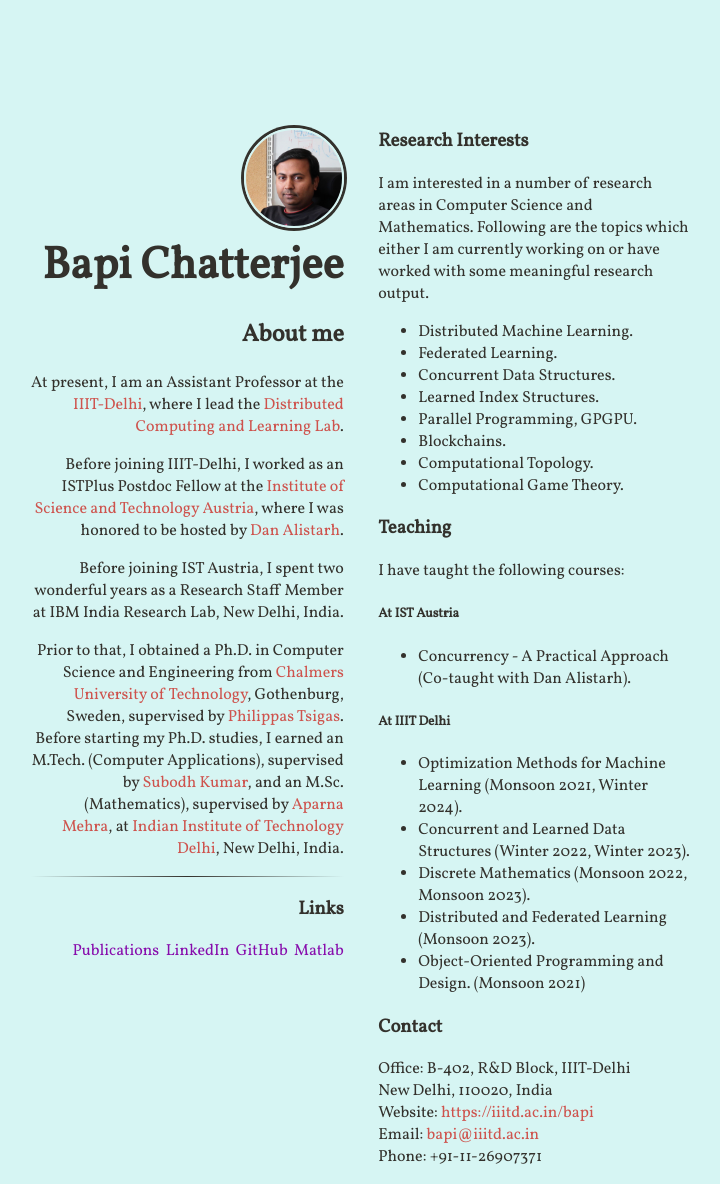
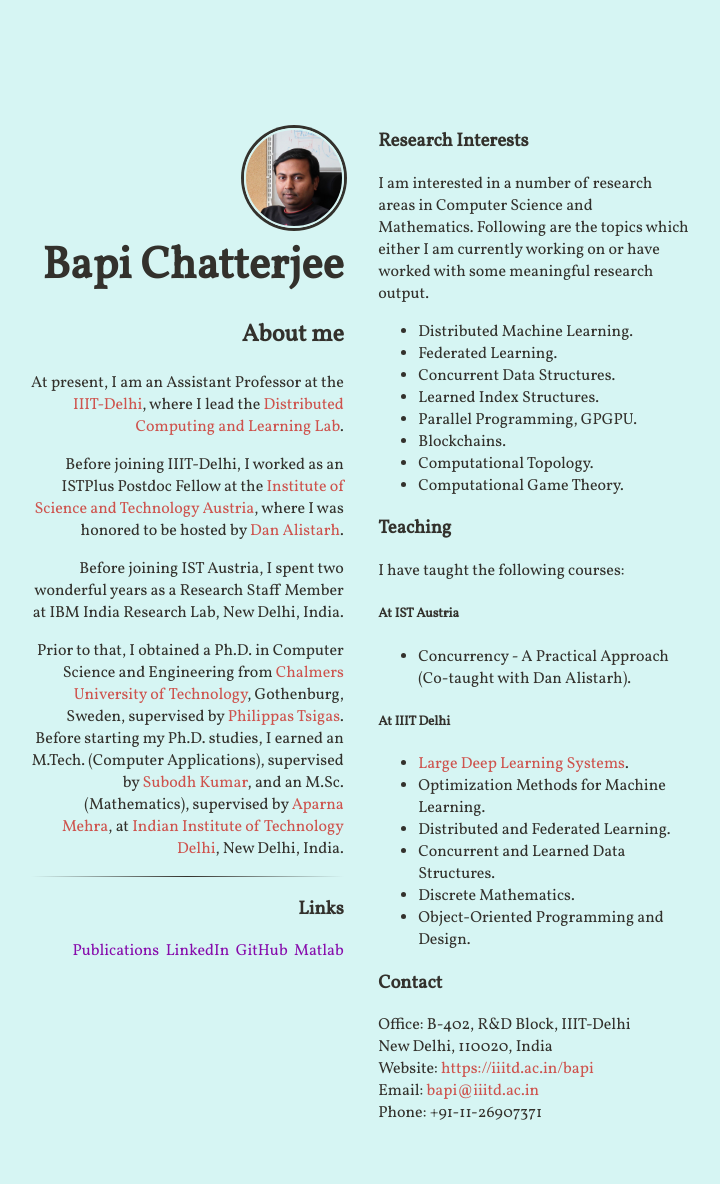
Before and after one commit to bapi/bapi.github.io, a Jekyll site: the page built from index.html, in a window 1280 px wide. Shown: the whole page, without its empty margins (289-1009 px from the left). Built offline with Jekyll 4.4.1, drawn with Linux system fonts in a browser that asks for light colours; nearby versions of some CDN libraries; after the commit the page ends 1140 px from its top, so only the background shows below that.

Commit message:
Update teaching.html

```diff
--- a/_includes/teaching.html
+++ b/_includes/teaching.html
@@ -6,9 +6,10 @@
 </ul>
 <h5>At IIIT Delhi</h5>
 <ul>
-  <li>Optimization Methods for Machine Learning (Monsoon 2021, Winter 2024).</li>
-  <li>Concurrent and Learned Data Structures (Winter 2022, Winter 2023).</li>
-  <li>Discrete Mathematics (Monsoon 2022, Monsoon 2023).</li>
-  <li>Distributed and Federated Learning (Monsoon 2023).</li>
-  <li>Object-Oriented Programming and Design. (Monsoon 2021)</li>
+  <li><a href="https://techtree.iiitd.edu.in/viewDescription/filename?=CSE589">Large Deep Learning Systems</a>.</li>
+  <li>Optimization Methods for Machine Learning.</li>
+  <li>Distributed and Federated Learning.</li>
+  <li>Concurrent and Learned Data Structures.</li>
+  <li>Discrete Mathematics.</li>
+  <li>Object-Oriented Programming and Design.</li>
 </ul>
```
